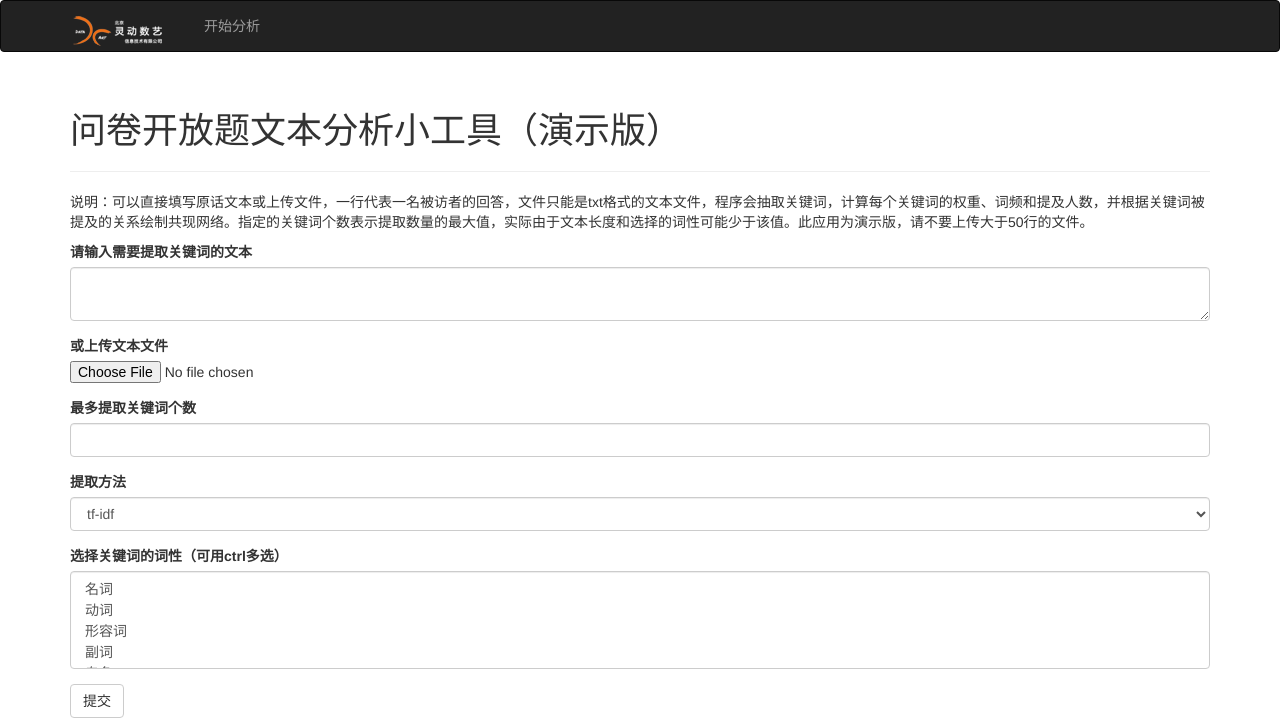
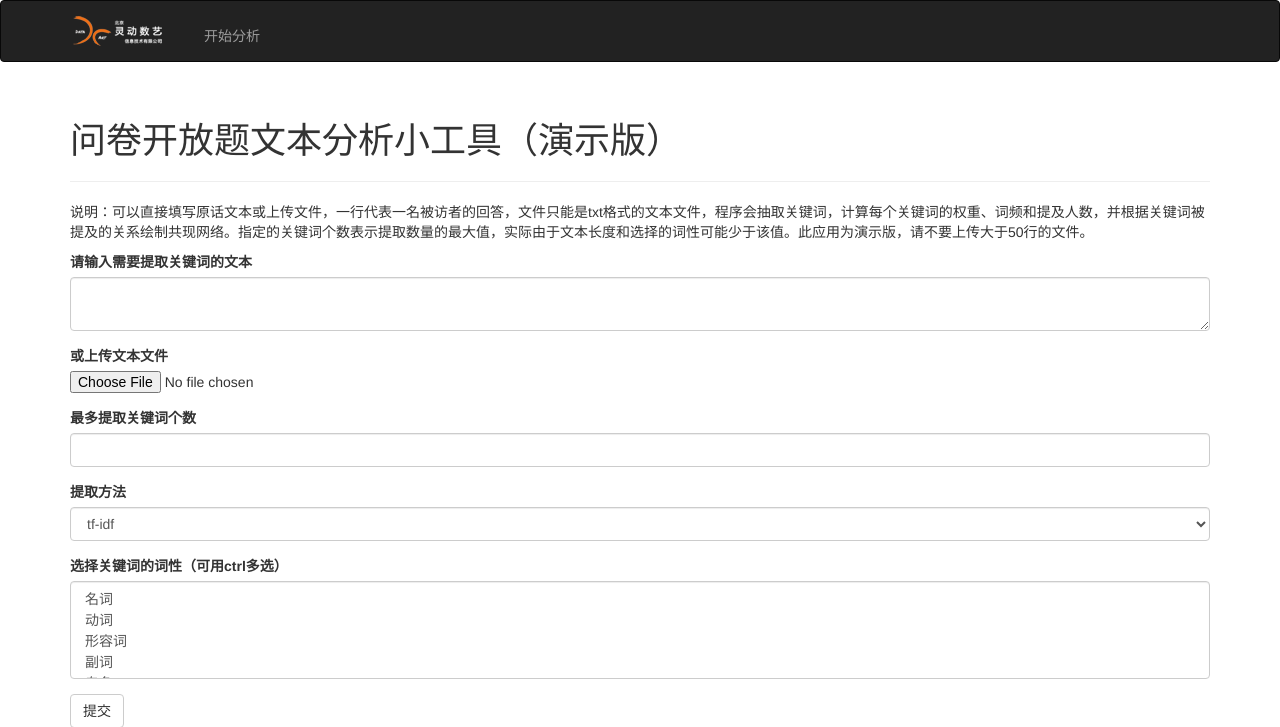
Before and after one commit to yuanfang619/keywords, a Flask app: page / in a window 1280 px wide. Shown: the top 727 px of the page. Run offline with Flask 2, Linux system fonts and the light colour scheme; some libraries are stand-ins or nearby versions.

Commit message:
修改导航中的项位置

```diff
--- a/templates/base.html
+++ b/templates/base.html
@@ -28,7 +28,7 @@
             <a class="navbar-brand" href="http://www.bjdataart.com" target="_blank"><img alt="Brand" src="{{ url_for('static', filename='logo2.png') }}" /></a>
         </div>
         <div class="navbar-collapse collapse">
-            <ul class="nav navbar-nav">
+            <ul class="nav navbar-nav" style="margin-top:10px">
                 <li><a href="/">开始分析</a></li>
             </ul>
         </div>
```
